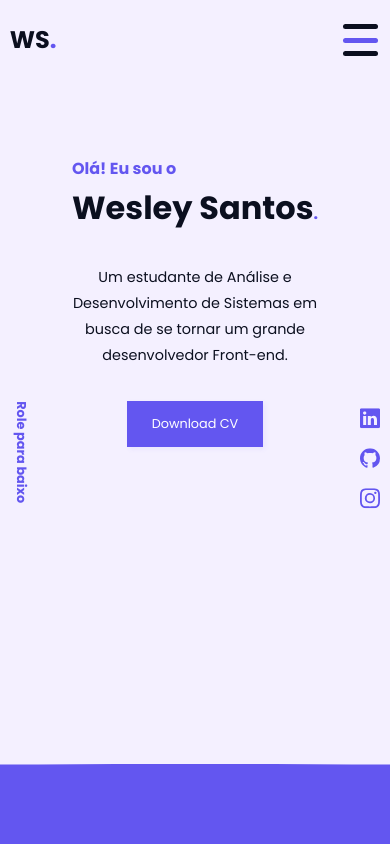
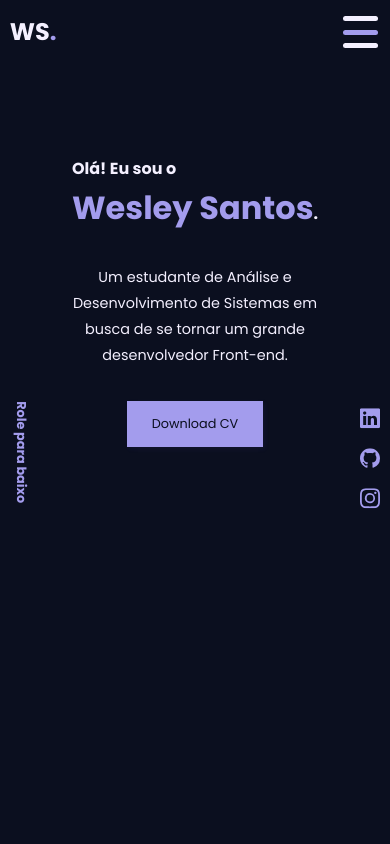
Before and after one commit to wesleysantosdev/ws-portfolio, a React (Vite) app: page / in a window 390 px wide. Shown: the top 844 px of the page. Built offline with nearby package versions, Linux system fonts and the light colour scheme.

Commit message:
using only dark theme

```diff
--- a/src/components/About/styles.css
+++ b/src/components/About/styles.css
@@ -19,6 +19,10 @@
 
 .me__text{
   text-align: center;
+}
+
+.me__text > strong{
+  color: var(--color-primary);
 }
 
 /* SKILLS */
@@ -46,6 +50,7 @@
 .card__icon{
   width: 85px;
   height: 85px;
+  color: var(--color-primary);
 }
 
 .skills__card{
--- a/src/components/Contact/styles.css
+++ b/src/components/Contact/styles.css
@@ -45,7 +45,7 @@
 }
 
 .options__link > a:hover{
-  color: var(--color-secondary);
+  color: var(--color-primary);
   transition: var(--transition);
 }
 
@@ -67,6 +67,8 @@ input, textarea{
   width: 100%;
   resize: none;
   color: var(--color-secondary);
+  background-color: var(--color-bg);
+  border: 1px solid var(--color-primary);
   box-shadow: var(--box-shadow);
 }
 
--- a/src/components/Header/styles.css
+++ b/src/components/Header/styles.css
@@ -20,11 +20,11 @@
 
 .header__title{
   font-size: var(--font-size-medium);
-  color: var(--color-primary);
+  color: var(--color-letters);
 }
 
 .header__title > strong{
-  color: var(--color-secondary);
+  color: var(--color-primary);
   font-size: var(--font-size-big);
 }
 
@@ -159,15 +159,15 @@
   }
 
   .header__bg{
-    width: 200rem;
-    height: 10rem;
-    bottom: -5rem;
-    right: 50%;
-    transform: translateX(50%);
+    display: none;
   }
 
   .socials-icons{
     color: var(--color-primary);
+  }
+
+  .socials-icons:hover{
+    color: var(--color-letters);
   }
 
   .cta > a{
--- a/src/components/Nav/styles.css
+++ b/src/components/Nav/styles.css
@@ -1,6 +1,6 @@
 .navbar{
   width: 100vw;
-  height: 5rem;
+  height: 4rem;
   display: flex;
   background-color: var(--color-bg);
   position: fixed;
@@ -58,7 +58,7 @@
     position: absolute;
     right: -100%;
     gap: 0;
-    top: 5rem;
+    top: 4rem;
     transition: var(--transition);
     width: 50vw;
   }
@@ -97,7 +97,7 @@
   .bar{
     height: 5px;
     width: 35px;
-    background: var(--color-secondary);
+    background: var(--color-letters);
     border-radius: 5px;
     margin: 4px auto;
     transform-origin: right;
--- a/src/components/Portfolio/styles.css
+++ b/src/components/Portfolio/styles.css
@@ -45,6 +45,10 @@
 }
 
 .swiper-pagination-bullet-active{
+	background-color: var(--color-primary);
+}
+
+.swiper-pagination-bullet{
 	background-color: var(--color-primary);
 }
 
--- a/src/main.css
+++ b/src/main.css
@@ -12,11 +12,11 @@
 }
 
 :root{
-  --color-bg: #F4F0FF;
-  --color-primary: #6356F0;
+  --color-bg: #0B0F1F;
+  --color-primary: #A39CED;
   --color-secondary: #0B0F1F;
   --color-gray: #9c9c9c;
-
+  --color-letters: #F4F0FF;
   --transition: all ease-in-out .4s;
 
   --font-size-title-1040: 1.7rem;
@@ -41,7 +41,7 @@ html{
 
 body{
   background-color: var(--color-bg);
-  color: var(--color-secondary);
+  color: var(--color-letters);
   line-height: 1.6;
 }
 
@@ -55,7 +55,7 @@ body{
 }
 
 a{
-  color: var(--color-secondary);
+  color: var(--color-letters);
 }
 
 h3 > strong{
@@ -69,7 +69,7 @@ h3 > strong{
 	font-size: var(--font-size-small);
   cursor: pointer;
   transition: var(--transition);
-  color: white;
+  color: var(--color-bg);
   background-color: var(--color-primary);
   border: 1px solid var(--color-primary);
   box-shadow: var(--box-shadow);
```
Also changed, not shown: src/assets/me-vector.png.
